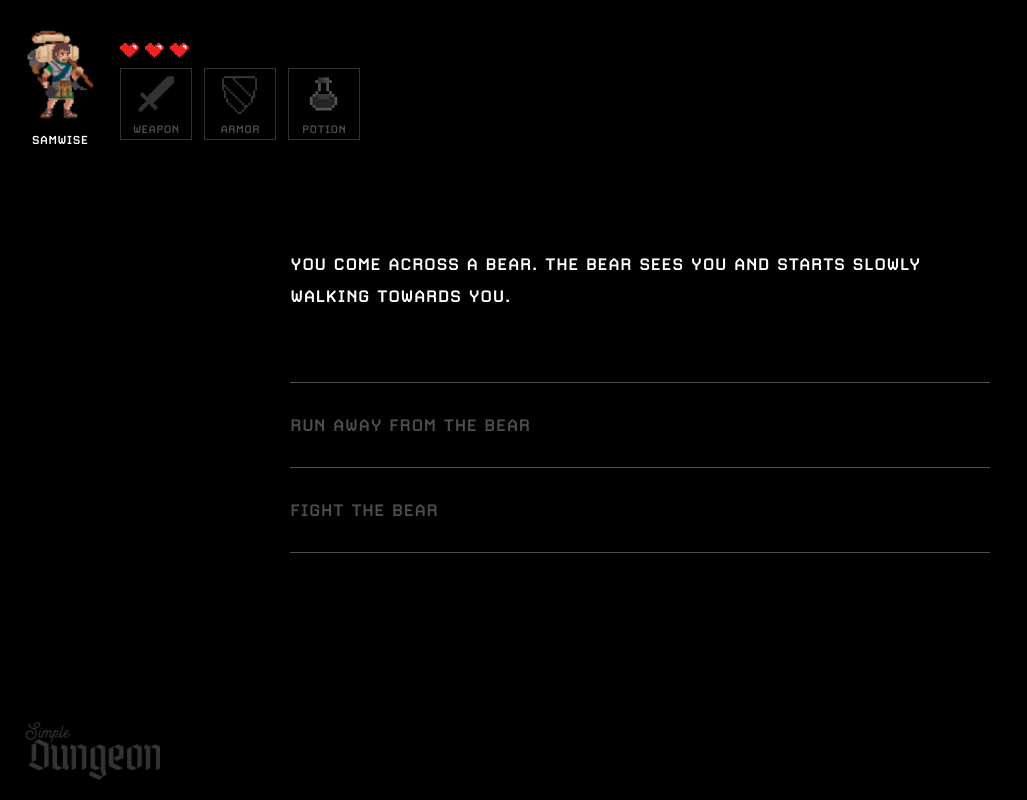
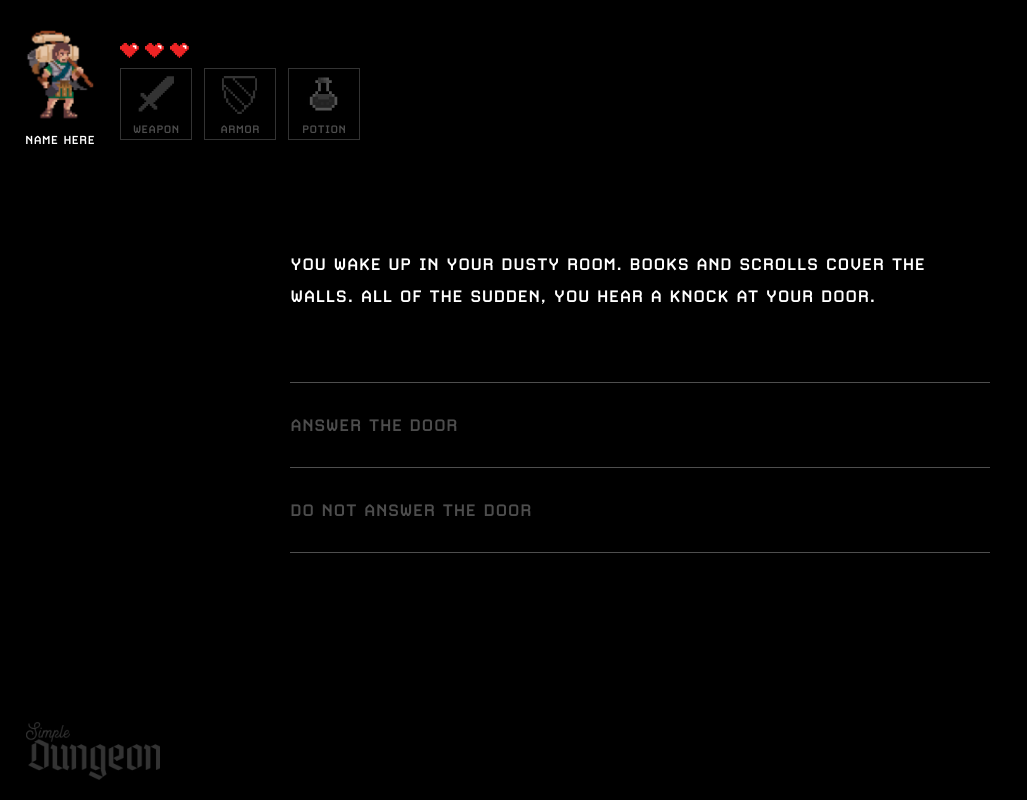
Before and after one commit to tannerthelin/QuestAdventure, a Vue app: page /game in a window 1280 px wide. Shown: the top 800 px of the page, without its empty margins (0-1027 px from the left). Built offline with nearby package versions, Linux system fonts and the light colour scheme; what vue-resource would draw is missing.

Commit message:
Getting the story logic working

```diff
--- a/src/App.vue
+++ b/src/App.vue
@@ -22,6 +22,10 @@ export default {
 @font-face {
   font-family: 'Carbon';
   src: url(./assets/fonts/CarbonBold.woff) format('woff');
+}
+
+body {
+  overflow: hidden;
 }
 
 #app {
@@ -65,4 +69,28 @@ p {
   width: 100%;
   margin: auto;
 }
+
+.button {
+  display: inline-block;
+  font-family: 'CarbonBold';
+  text-transform: uppercase;
+  font-size: 16px;
+  margin-top: 12px;
+  padding: 6px 10px;
+  background-color: #393939;
+  color: #757575 !important;
+  border-radius: 3px;
+  -moz-box-shadow:    inset 0 -4px 0px #252525;
+  -webkit-box-shadow: inset 0 -4px 0px #252525;
+  box-shadow:         inset 0 -4px 0px #252525;
+  transition: .15s ease;
+  border: none;
+  cursor: pointer;
+  text-decoration: none;
+}
+
+.button:hover {
+    color: #949494 !important;
+    background-color: #494949;
+}
 </style>
--- a/src/components/AppGame.vue
+++ b/src/components/AppGame.vue
@@ -12,7 +12,7 @@
 
             <!-- Display the current choices -->
             <div class="choices-container">
-                <div v-for="choice in currentStory.choices" :key="choice.id" class="story-choice">
+                <div v-for="choice in currentStory.choices" :key="choice.id" class="story-choice" @click="changeStory(choice.id)">
                     <img class="triangle" src="../assets/triangle.svg" width="7px">
                     <p>{{choice.choiceText}}</p>
                 </div>
@@ -34,20 +34,14 @@ export default {
     },
     data () {
         return {
-            currentStory: {
-                id: '001',
-                story: 'you come across a bear. the bear sees you and starts slowly walking towards you.',
-                choices: [
-                    {
-                        id: '002',
-                        choiceText: 'Run away from the bear'
-                    },
-                    {
-                        id: '003',
-                        choiceText: 'Fight the bear'
-                    },
-                ]
-            }
+            // Set the first story to the first object in the store
+            currentStory: this.$store.state.story[0]
+        }
+    },
+    methods: {
+        // This is how the story gets updated when the user selects a choice
+        changeStory(thisID) {
+            this.currentStory = this.$store.state.story[thisID];
         }
     }
 }
--- a/src/components/GameHeader.vue
+++ b/src/components/GameHeader.vue
@@ -2,8 +2,11 @@
     <div class="header-container">
         <div class="player-content">
             <div class="player-image">
-                <img class="character-image" src="../assets/char-peasant.png" alt="Peasant Character" width="80px"/>
-                <p class="player-name">Samwise</p>
+                <img v-if="currentCharacter === 'peasant'" class="character-image" src="../assets/char-peasant.png"  alt="Peasant Character" width="80px"/>
+                <img v-if="currentCharacter === 'knight'" class="character-image" src="../assets/char-knight.png"  alt="Peasant Character" width="80px"/>
+                <img v-if="currentCharacter === 'wizard'" class="character-image" src="../assets/char-wizard.png"  alt="Peasant Character" width="80px"/>
+
+                <p class="player-name">{{this.$store.state.characterInfo.name}}</p>
             </div>
             <div class="player-info">
                 <div class="health">
@@ -36,6 +39,32 @@
         <div></div>
     </div>
 </template>
+
+<script>
+export default {
+    data() {
+        return {
+        currentCharacter: 'peasant',
+        };
+     },
+    mounted() {
+        console.log('it was mounted.')
+
+        if (this.$store.state.characterInfo.character === 'peasant') {
+            console.log('your character is a peasant');
+            this.currentCharacter = 'peasant';
+        } else if (this.$store.state.characterInfo.character === 'knight') {
+            console.log('your character is a knight');
+            this.currentCharacter = 'knight';
+        } else if (this.$store.state.characterInfo.character === 'wizard') {
+            console.log('your character is a wizard');
+            this.currentCharacter = 'wizard';
+        } else {
+            console.log('none of them, I guess.')
+        }
+    }
+}
+</script>
 
 <style scoped>
 
--- a/src/components/Home.vue
+++ b/src/components/Home.vue
@@ -5,10 +5,14 @@
       Welcome to <span class="light-text">Simple Dungeon</span> -- a text
       adventure game created for DGM-3780 at Utah Valley University.
     </p>
-    <br /><br />
-    <button class="btn btn-primary click" router-link to="/character"><router-link to="/character">Click to get started</router-link></button>
+    <br />
+
+  <router-link class="button" to="/character">Click to get started</router-link>
+  <p class="button" @click="showAdmin = !showAdmin">Toggle Admin</p>
+  <br />
 
     <!-- This is where we can store things in the databade (may need to be moved later) -->
+    <div v-if="showAdmin">
       <div class="form-group">
         <label>Username</label>
         <input class="form-control" type="text" v-model="user.username" />
@@ -19,6 +23,7 @@
       </div>
       <button class="btn btn-primary" @click="submit">Submit</button>
     </div>
+  </div>
 </template>
 
 <script>
@@ -28,7 +33,8 @@ export default {
       user: {
         username: "",
         email: ""
-      }
+      },
+      showAdmin: false
     };
   },
   methods: {
--- a/src/components/Name.vue
+++ b/src/components/Name.vue
@@ -5,9 +5,13 @@
         <div class="content-container">
             <p>What is your character's name?</p>
             <form action="/game">
-                <input type="text" input placeholder="Enter name here...">
+                <input type="text" v-model="name" input placeholder="Enter name here...">
             </form>
-            <div class="button" @click="changeName(name)">Change Name</div>
+
+            <router-link to="/game">
+                <div class="button" @click="changeName(name)">Change Name</div>
+            </router-link>
+
         </div>
         <AppFooter />
     </div>
@@ -52,23 +56,4 @@ export default {
     input:focus {
         outline: none;
     }
-
-    .button {
-        display: inline-block;
-        font-size: 16px;
-        margin-top: 12px;
-        padding: 6px 10px;
-        background-color: #393939;
-        color: #757575;
-        border-radius: 3px;
-        -moz-box-shadow:    inset 0 -4px 0px #252525;
-        -webkit-box-shadow: inset 0 -4px 0px #252525;
-        box-shadow:         inset 0 -4px 0px #252525;
-        transition: .15s ease;
-    }
-
-    .button:hover {
-        color: #949494;
-        background-color: #494949;
-    }
 </style>
--- a/src/store.js
+++ b/src/store.js
@@ -6,12 +6,57 @@ Vue.use(Vuex);
 export default new Vuex.Store({
     state: {
         characterInfo: {
-            name: '',
+            name: 'name here',
             character: ''
         },
-        story: {
-            // Story Elements will go here
-        }
+        story: [
+            {
+                id: '0',
+                story: 'You wake up in your dusty room. Books and scrolls cover the walls. All of the sudden, you hear a knock at your door.',
+                choices: [
+                    {
+                        id: '1',
+                        choiceText: 'Answer the door'
+                    },
+                    {
+                        id: '2',
+                        choiceText: 'Do not answer the door'
+                    },
+                ]
+            },
+            {
+                id: '1',
+                story: 'You open the door to see a small goblin. He tells you that his goblin village has been raided by a dragon and that they need your help.',
+                choices: [
+                    {
+                        id: '3',
+                        choiceText: 'Agree to help the goblin village'
+                    },
+                    {
+                        id: '3',
+                        choiceText: 'Slam the door in his face'
+                    },
+                ]
+            },
+            {
+                id: '2',
+                story: 'You decide not to answer the door. After a few more knocks, you hear the visitor sigh and walk away from your door.',
+                choices: [
+                    {
+                        id: '3',
+                        choiceText: 'Peek outside the door'
+                    },
+                    {
+                        id: '3',
+                        choiceText: 'Go back to sleep'
+                    },
+                ]
+            },
+            {
+                id: '3',
+                story: 'PLACEHOLDER: this is the end of the story for now.',
+            }
+        ]
     },
     mutations: {
         'CHANGE_CHARACTER' (state, payload) {
```
Lines whose indentation alone changed are shown as unchanged.
